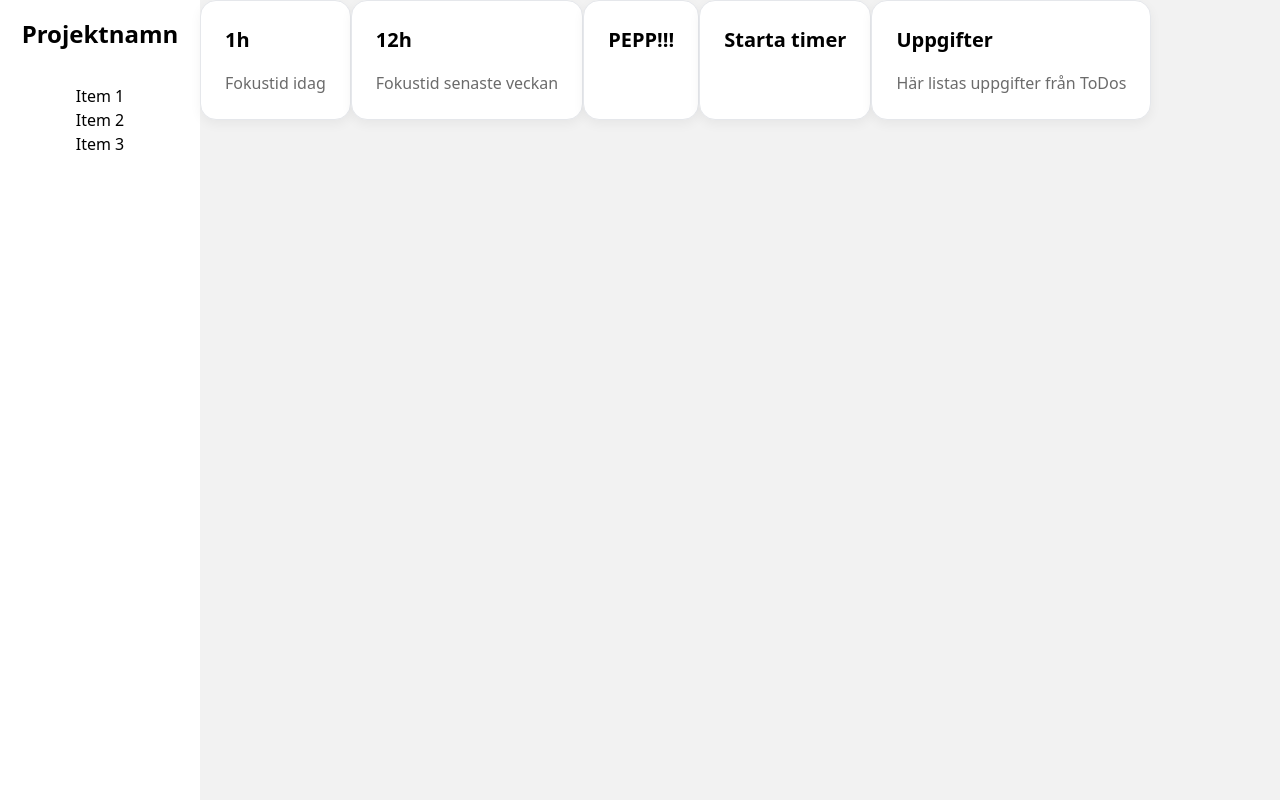
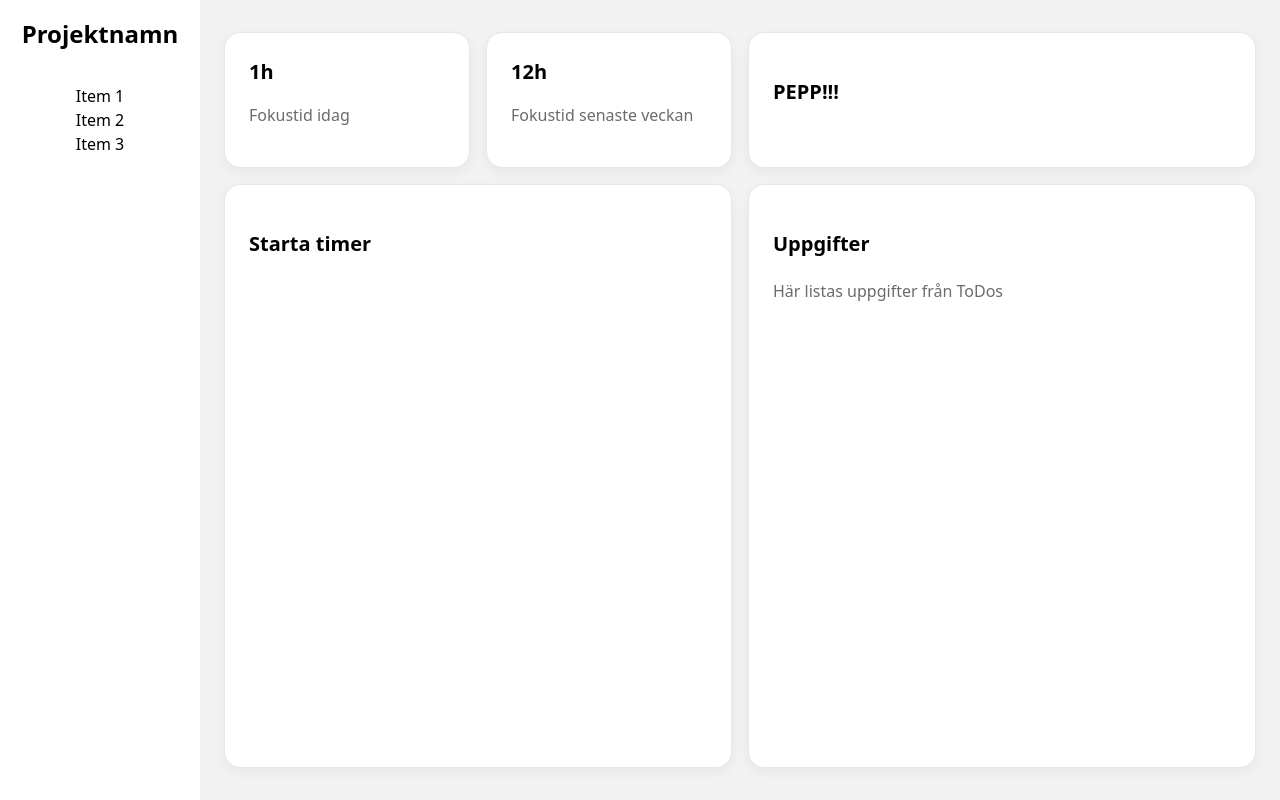
Before and after one commit to vczarnotta/kottekliv-productivity-app, a React (Vite) app: page / in a window 1280 px wide. Built offline with nearby package versions, Linux system fonts and the light colour scheme.

Commit message:
grundstrukturen för Home klar

```diff
--- a/src/App.css
+++ b/src/App.css
@@ -1,5 +1,3 @@
 #root {
-  max-width: 1280px;
-  display: flex;
   text-align: center;
 }
--- a/src/components/Cards/Cards.css
+++ b/src/components/Cards/Cards.css
@@ -18,10 +18,3 @@
   font-size: var(--font-size-lg);
   font-weight: 700;
 }
-
-/* icon */
-.card-icon-base {
-  width: 36px;
-  height: 36px;
-  margin-bottom: var(--space-sm);
-}
--- a/src/components/Cards/Cards.jsx
+++ b/src/components/Cards/Cards.jsx
@@ -1,14 +1,25 @@
-import React from 'react'
 import './Cards.css'
 
-const Card = ({ title, description, icon, size}) => {
+const Card = ({ children, title, span = 1 }) => {
+
+  const addSpan = {
+    gridColumn: `span ${span}`
+  }
+
   return (
-    <div className={`card-base ${size}`}>
-      {icon && <img src={icon} className={`card-icon-base ${iconClass}`} alt="icon" />}
-      {title && <h3 className="card-title">{title}</h3>}
+    <div
+    className={"card-base"}
+    style={addSpan}
+    >
+
+      {/* Om titel finns, skapa h2 */}
+      {title && <h2 className="card-title">{title}</h2>}
+
       <div className="card-content">
-        {description}
+        {/* Tar emot children för att kunna anpassa innehållet */}
+        {children}
       </div>
+
     </div>
   );
 };
--- /dev/null
+++ b/src/components/GridContainer/GridContainer.css
@@ -0,0 +1,15 @@
+.grid-layout {
+  display: grid;
+  /*Använder variabeln från jsx-filen*/
+  grid-template-columns: repeat(var(--columns), minmax(0, 1fr));
+  gap: var(--space-md);
+  margin: var(--space-sm);
+  max-width: 1200px;
+  width: 100%;
+}
+
+.grid-layout.full-height {
+  flex: 1;
+}
+
+/* Media queries behöver läggas till */
--- /dev/null
+++ b/src/components/GridContainer/GridContainer.jsx
@@ -0,0 +1,17 @@
+import "./GridContainer.css"
+
+//Antalet kolumner skickas in så grid blir dynamisk, fullheight true betyder att den tar upp resterande höjd
+function GridContainer({ children, columns = 0, fullheight = false }) {
+    const style = {
+        "--columns": columns
+    }
+
+    return (
+        <div className={`grid-layout ${fullheight ? "full-height" : ""}`} style={style}>
+            {/* Här hamnar innehållet */}
+            {children}
+        </div>
+    )
+}
+
+export default GridContainer
--- a/src/components/Header/Header.css
+++ b/src/components/Header/Header.css
@@ -1,8 +1,12 @@
 header {
-  min-width: 200px;
-  max-width: 20vw;
+  min-width: 160px;
+  width: 200px;
   height: 100vh;
   background-color: var(--color-bg-surface);
+
+  /* Headern stannar kvar även vid scroll */
+  position: sticky;
+  top: 0;
 }
 
 h1 {
--- a/src/index.css
+++ b/src/index.css
@@ -45,12 +45,16 @@
 body {
   background-color: var(--color-bg);
   margin: 0;
+}
+
+.main-container {
   display: flex;
-  min-height: 100vh;
 }
 
 main {
+  flex: 1;
   display: flex;
-  flex-wrap: wrap;
-  height: fit-content;
+  flex-direction: column;
+  margin: var(--space-lg);
+  align-items: center;
 }
--- a/src/pages/Dashboard.jsx
+++ b/src/pages/Dashboard.jsx
@@ -5,6 +5,7 @@ function Dashboard() {
   return(
     <>
       <Header />
+
       <main>
         <Card
           // Lägg koppling till antalet tasks här
--- a/src/pages/Home.jsx
+++ b/src/pages/Home.jsx
@@ -1,39 +1,45 @@
 import Header from "../components/Header/Header"
+import GridContainer from "../components/GridContainer/GridContainer"
 import Card from "../components/Cards/Cards"
 
 function Home() {
   return(
-        <>
+    <div className="main-container">
       <Header />
+
       <main>
+        <GridContainer columns={4}>
           <Card
             // Här hämtas tiden från historik
             title={"1h"}
-                description={"Fokustid idag"}
+            children={<p>Fokustid idag</p>}
           />
 
           <Card
             // Här hämtas tiden från historik
             title={"12h"}
-                description={"Fokustid senaste veckan"}
+            children={<p>Fokustid senaste veckan</p>}
           />
 
           <Card
             //Här dyker ett peppande citat upp
-                title={"PEPP!!!"}
+            title={<p>PEPP!!!</p>}
+            span={2}
+          />
+        </GridContainer>
+
+        <GridContainer columns={2} fullheight={true}>
+          <Card
+            title={<p>Starta timer</p>}
           />
 
           <Card
-                title={"Starta timer"}
+            title={<p>Uppgifter</p>}
+            children={<p>Här listas uppgifter från ToDos</p>}
           />
-
-            <Card
-                title={"Uppgifter"}
-                description={"Här listas uppgifter från ToDos"}
-            />
-
+        </GridContainer>
       </main>
-        </>
+    </div>
   )
 }
 
```
Lines whose indentation alone changed are shown as unchanged.
